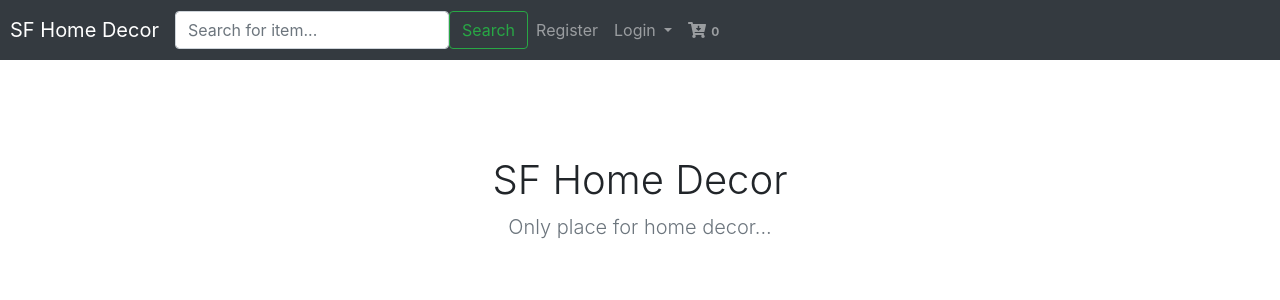
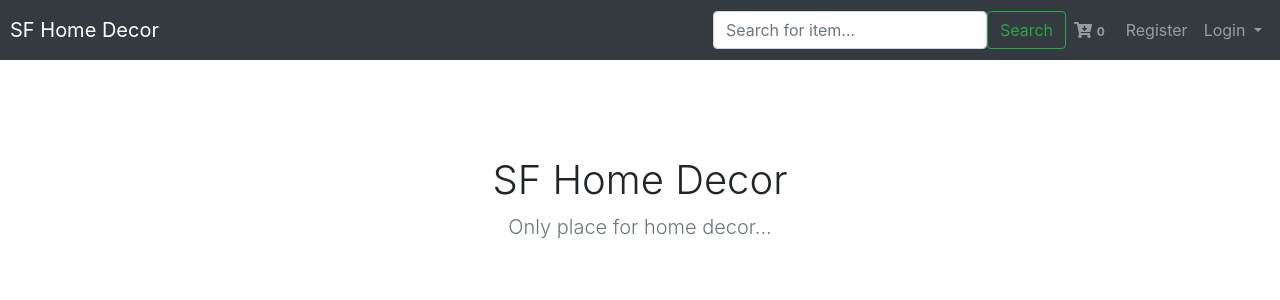
Before and after one commit to OnurOzayyy/ecommerce, a Django app: page / in a window 1280 px wide. Shown: the top 300 px of the page. Run offline with Django 3.2, Linux system fonts and the light colour scheme; data that the repository does not hold is empty; some libraries are stand-ins or nearby versions.

Commit message:
Pull NavBar elements to the right

```diff
--- a/src/static_in_project/css/custom.css
+++ b/src/static_in_project/css/custom.css
@@ -8,3 +8,7 @@
     height: 350px !important;
     width: 300px !important;
 }
+
+.form-inline {
+    text-align: center;
+}
--- a/src/templates/navbar.html
+++ b/src/templates/navbar.html
@@ -1,11 +1,12 @@
 <nav class="navbar navbar-expand-xl navbar-dark bg-dark">
-      <a class="navbar-brand" href="#">SF Home Decor</a>
+      <a class="navbar-brand" href="/">SF Home Decor</a>
       <button class="navbar-toggler" type="button" data-toggle="collapse" data-target="#navbarsExample06" aria-controls="navbarsExample06" aria-expanded="false" aria-label="Toggle navigation">
         <span class="navbar-toggler-icon"></span>
       </button>
 
       <div class="collapse navbar-collapse" id="navbarsExample06">
-        <ul class="navbar-nav">
+
+        <ul class="navbar-nav ml-auto">
             <!-- <li class="nav-item active ">
                 <a class="nav-link" href="#">Home <span class="sr-only">(current)</span></a>
             </li>
@@ -24,13 +25,17 @@
                 </div>
             </li> -->
 
-            <form class="form-inline my-8 my-md-0" method="GET" action="{% url 'products' %}">
+            <form class="form-inline mx-auto" method="GET" action="{% url 'products' %}">
                 <input class="form-control" name="q" type="text" placeholder="Search for item...">
                 <button class="btn btn-outline-success my-2 my-sm-0" type="submit">Search</button>
             </form>
+
+             <li class="nav-item">
+                <a class="nav-link" href="#"><i class="fas fa-cart-arrow-down"></i><span class="badge">0</span></a>
+            </li>
             {% if request.user.is_authenticated %}
             <li class="nav-item navbar-right">
-                <a class="nav-link" href="{% url 'auth_logout' %}">Logout</a>
+                <a class="nav-link account" href="{% url 'auth_logout' %}">Logout</a>
             </li>
             {% else %}
             <li class="nav-item">
@@ -56,9 +61,7 @@
 
                 {% endif %}
             {% endif %}
-            <li class="nav-item">
-                <a class="nav-link" href="#"><i class="fas fa-cart-arrow-down"></i><span class="badge">0</span></a>
-            </li>
+
         </ul>
 
       </div>
```
